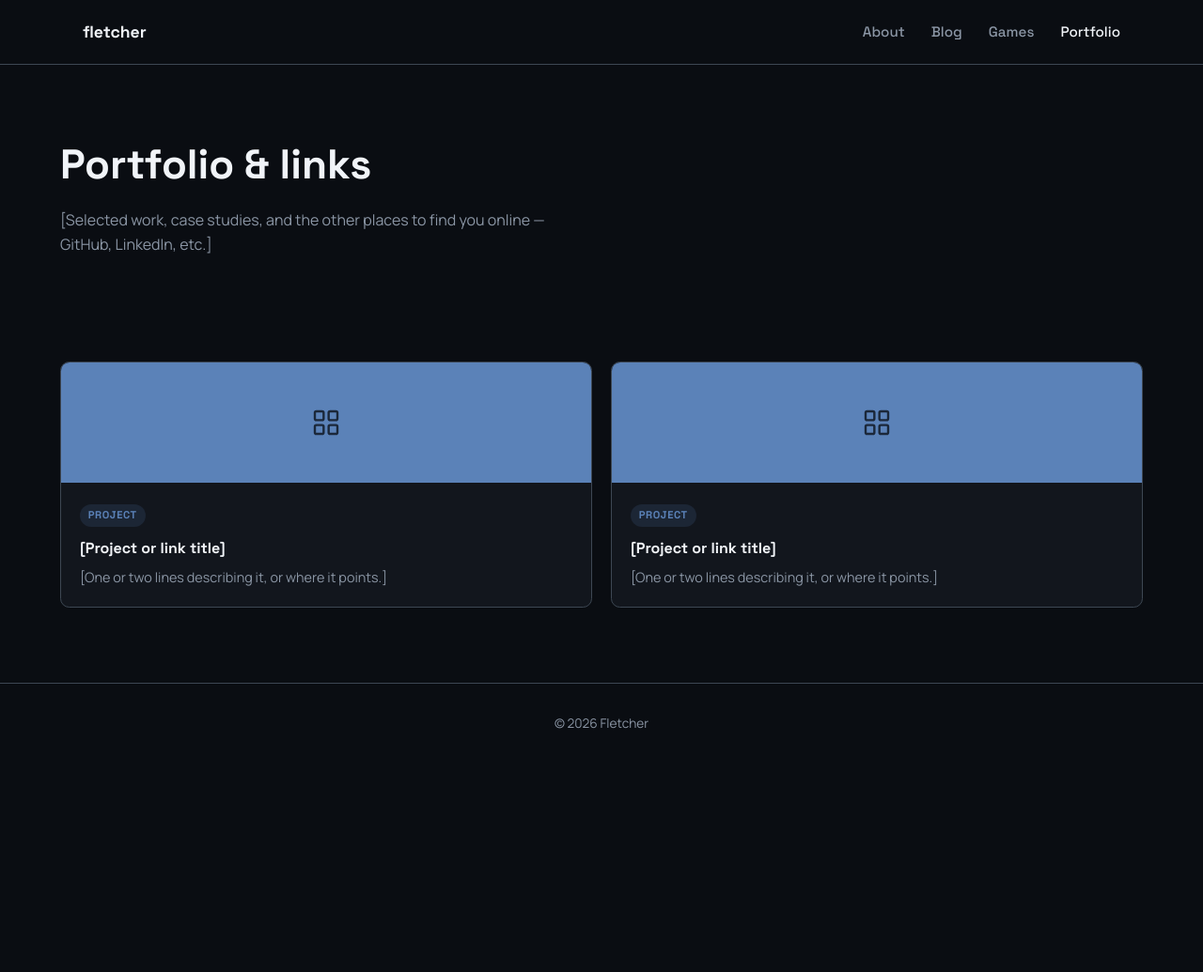
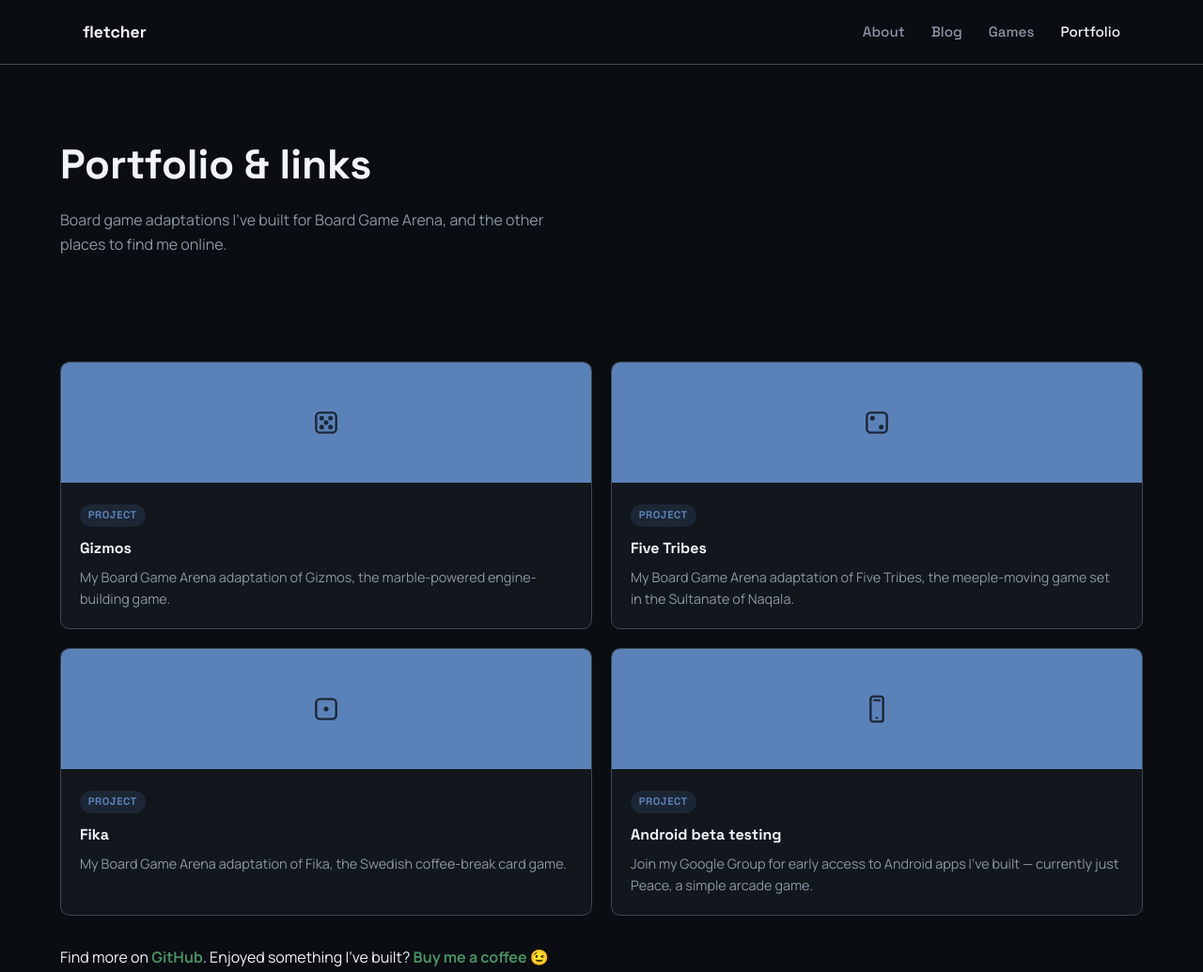
Before and after one commit to Fletcheese/fletcheese-dev, a plain HTML site: page portfolio.html in a window 1280 px wide. Shown: the top 1035 px of the page at 94% size. Before the commit the page ends 814 px from the top, so only its background shows below. Drawn offline with Linux system fonts and the light colour scheme.

Commit message:
Fill in blog, portfolio, and homepage copy; add favicon
Adds a real first blog post, folds the GitHub profile README into the
portfolio page (BGA game adaptations, Android beta group, GitHub/PayPal
links), and replaces remaining placeholder copy on the homepage and
games page. Adds a simple green-f favicon across all pages.

Co-Authored-By: Claude Sonnet 5 <noreply@anthropic.com>

```diff
--- a/portfolio.html
+++ b/portfolio.html
@@ -4,6 +4,7 @@
   <meta charset="UTF-8">
   <meta name="viewport" content="width=device-width, initial-scale=1.0">
   <title>Portfolio — fletcher</title>
+  <link rel="icon" type="image/svg+xml" href="favicon.svg">
   <link rel="preconnect" href="https://fonts.googleapis.com">
   <link rel="preconnect" href="https://fonts.gstatic.com" crossorigin>
   <link href="https://fonts.googleapis.com/css2?family=Manrope:wght@400;500;700&family=Space+Grotesk:wght@500;700&display=swap" rel="stylesheet">
@@ -24,43 +25,75 @@
 
   <header class="hero container">
     <h1>Portfolio &amp; links</h1>
-    <p>[Selected work, case studies, and the other places to find you online — GitHub, LinkedIn, etc.]</p>
+    <p>Board game adaptations I've built for Board Game Arena, and the other places to find me online.</p>
   </header>
 
   <section class="section container">
     <div class="post-grid">
-      <article class="post-card">
+      <a class="post-card" href="https://boardgamearena.com/gamepanel?game=gizmos">
         <div class="thumb blue">
           <svg viewBox="0 0 24 24" fill="none" stroke="currentColor" stroke-width="1.8" stroke-linecap="round" stroke-linejoin="round">
-            <rect x="3" y="3" width="7" height="7" rx="1.2"/>
-            <rect x="14" y="3" width="7" height="7" rx="1.2"/>
-            <rect x="3" y="14" width="7" height="7" rx="1.2"/>
-            <rect x="14" y="14" width="7" height="7" rx="1.2"/>
+            <rect x="4" y="4" width="16" height="16" rx="3"/>
+            <circle cx="8.5" cy="8.5" r="1"/>
+            <circle cx="15.5" cy="8.5" r="1"/>
+            <circle cx="8.5" cy="15.5" r="1"/>
+            <circle cx="15.5" cy="15.5" r="1"/>
+            <circle cx="12" cy="12" r="1"/>
           </svg>
         </div>
         <div class="body">
           <span class="badge blue">Project</span>
-          <h3>[Project or link title]</h3>
-          <p>[One or two lines describing it, or where it points.]</p>
+          <h3>Gizmos</h3>
+          <p>My Board Game Arena adaptation of Gizmos, the marble-powered engine-building game.</p>
         </div>
-      </article>
+      </a>
 
-      <article class="post-card">
+      <a class="post-card" href="https://boardgamearena.com/gamepanel?game=fivetribes">
         <div class="thumb blue">
           <svg viewBox="0 0 24 24" fill="none" stroke="currentColor" stroke-width="1.8" stroke-linecap="round" stroke-linejoin="round">
-            <rect x="3" y="3" width="7" height="7" rx="1.2"/>
-            <rect x="14" y="3" width="7" height="7" rx="1.2"/>
-            <rect x="3" y="14" width="7" height="7" rx="1.2"/>
-            <rect x="14" y="14" width="7" height="7" rx="1.2"/>
+            <rect x="4" y="4" width="16" height="16" rx="3"/>
+            <circle cx="8.5" cy="8.5" r="1"/>
+            <circle cx="15.5" cy="15.5" r="1"/>
           </svg>
         </div>
         <div class="body">
           <span class="badge blue">Project</span>
-          <h3>[Project or link title]</h3>
-          <p>[One or two lines describing it, or where it points.]</p>
+          <h3>Five Tribes</h3>
+          <p>My Board Game Arena adaptation of Five Tribes, the meeple-moving game set in the Sultanate of Naqala.</p>
         </div>
-      </article>
+      </a>
+
+      <a class="post-card" href="https://boardgamearena.com/gamepanel?game=fika">
+        <div class="thumb blue">
+          <svg viewBox="0 0 24 24" fill="none" stroke="currentColor" stroke-width="1.8" stroke-linecap="round" stroke-linejoin="round">
+            <rect x="4" y="4" width="16" height="16" rx="3"/>
+            <circle cx="12" cy="12" r="1"/>
+          </svg>
+        </div>
+        <div class="body">
+          <span class="badge blue">Project</span>
+          <h3>Fika</h3>
+          <p>My Board Game Arena adaptation of Fika, the Swedish coffee-break card game.</p>
+        </div>
+      </a>
+
+      <a class="post-card" href="https://groups.google.com/u/0/g/fletch-testers">
+        <div class="thumb blue">
+          <svg viewBox="0 0 24 24" fill="none" stroke="currentColor" stroke-width="1.8" stroke-linecap="round" stroke-linejoin="round">
+            <rect x="7" y="2" width="10" height="20" rx="2"/>
+            <path d="M10 5h4"/>
+            <circle cx="12" cy="19" r="0.9" fill="currentColor" stroke="none"/>
+          </svg>
+        </div>
+        <div class="body">
+          <span class="badge blue">Project</span>
+          <h3>Android beta testing</h3>
+          <p>Join my Google Group for early access to Android apps I've built — currently just Peace, a simple arcade game.</p>
+        </div>
+      </a>
     </div>
+
+    <p style="margin-top:2rem">Find more on <a class="link-arrow" href="https://github.com/fletcheese">GitHub</a>. Enjoyed something I've built? <a class="link-arrow" href="https://paypal.me/FletcherST">Buy me a coffee</a> 😉</p>
   </section>
 
   <footer class="site-footer">
--- a/styles.css
+++ b/styles.css
@@ -304,6 +304,19 @@ a.post-card:hover {
   margin: 0;
 }
 
+/* Long-form article */
+.article {
+  max-width: 40rem;
+}
+
+.article p {
+  margin: 0 0 1.4rem;
+}
+
+.article p:last-child {
+  margin-bottom: 0;
+}
+
 /* Footer */
 .site-footer {
   border-top: 1px solid var(--slate);
```
Also changed, not shown: blog.html (+6 -19 lines), blog/building-this-site-with-claude.html (added, +51 -0 lines), games.html (+3 -2 lines), games/ledger/index.html (+1 -0 lines), games/molt/index.html (+1 -0 lines), games/recoil/index.html (+1 -0 lines), index.html (+7 -6 lines), favicon.svg (added).
